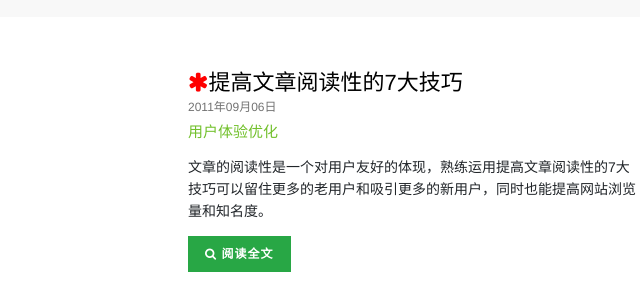
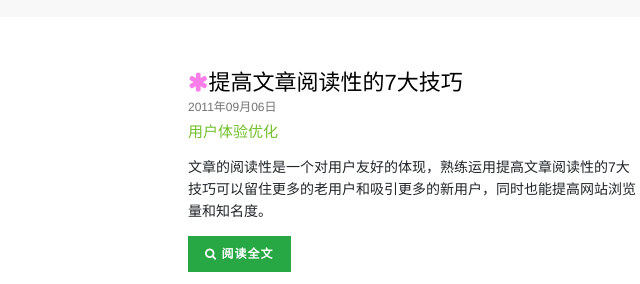
Before and after one commit to Ziwei996/Ziwei996.github.io1, a plain HTML site: page index.html in a window 1280 px wide. Shown: the part 230-514 px from the top of the page, 492-1132 px from the left. Drawn offline with Linux system fonts and the light colour scheme.

Commit message:
Update index.html

```diff
--- a/index.html
+++ b/index.html
@@ -38,7 +38,7 @@
         <div class="row">
           <div class="col-md-6 media"><img class="img-fluid" src="/images/ueo/web-read-skill.jpg" alt="提高文章阅读性的7大技巧"></div>
           <div class="col-md-6 caption">
-            <span class="post-title"><span style="color:#FF0000;"><i class="fa fa-asterisk" aria-hidden="true"></i></span>提高文章阅读性的7大技巧</span>
+            <span class="post-title"><span style="color:#f97ee9;"><i class="fa fa-asterisk" aria-hidden="true"></i></span>提高文章阅读性的7大技巧</span>
             <span class="post-date">2011年09月06日</span>
             <span class="post-tag">用户体验优化</span>
             <p class="post-description">文章的阅读性是一个对用户友好的体现，熟练运用提高文章阅读性的7大技巧可以留住更多的老用户和吸引更多的新用户，同时也能提高网站浏览量和知名度。</p>
```
